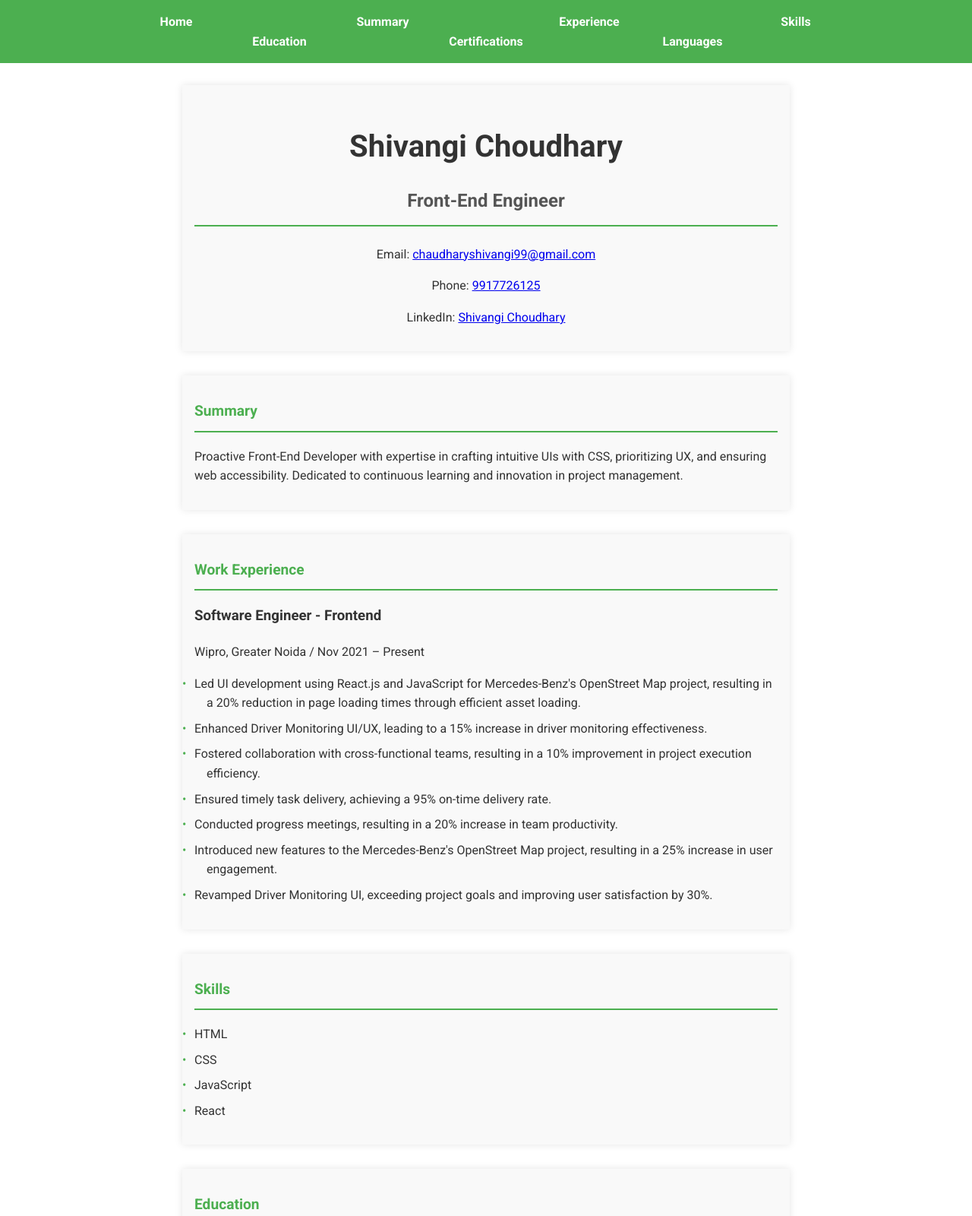
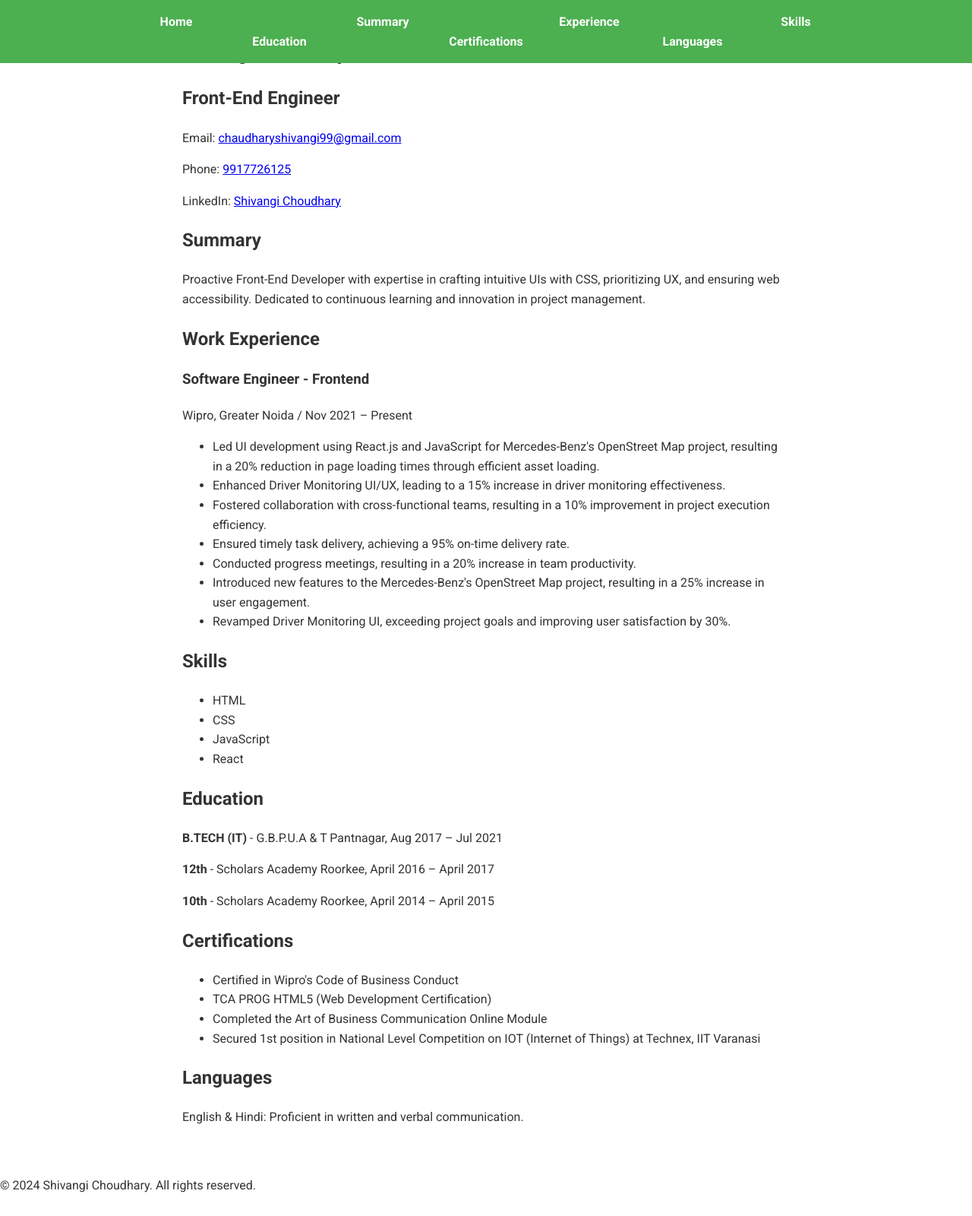
Before and after one commit to Choudharyshivangi99/resume-website, a plain HTML site: page index.html in a window 1280 px wide. Shown: the top 1600 px of the page at 76% size. Drawn offline with Linux system fonts and the light colour scheme.

Commit message:
Update styles.css

```diff
--- a/styles.css
+++ b/styles.css
@@ -50,73 +50,15 @@ main {
     padding: 2em; /* updated */
 }
 
-section {
-    margin: 2em 0;
-    padding: 1em;
-    background-color: #f9f9f9;
-    box-shadow: 0 0 10px rgba(0, 0, 0, 0.1); /* added */
-}
-
-section#home {
-    text-align: center;
-}
-
-section#home h1 {
-    font-size: 2.5em;
-    margin-bottom: 0.5em;
-}
-
-section#home h2 {
-    font-size: 1.5em;
-    margin-bottom: 1em;
-    color: #555;
-}
-
-section h2 {
-    color: #4CAF50;
-    border-bottom: 2px solid #4CAF50;
-    padding-bottom: 0.5em;
-    margin-bottom: 1em;
-    font-size: 1.2em; /* updated */
-}
-
-section ul {
-    list-style: none;
-    padding: 0;
-}
-
-section ul li {
-    margin-bottom: 0.5em;
-    padding-left: 1em;
-    text-indent: -1em;
-    position: relative;
-}
-
-section ul li::before {
-    content: "•";
-    color: #4CAF50;
-    position: absolute;
-    left: 0;
-}
-
-footer {
-    background-color: #333;
-    color: white;
-    text-align: center;
-    padding: 1em 0;
-    position: relative; /* updated */
-    bottom: 0;
-    width: 100%;
-    font-size: 0.9em;
-}
+/* Other styles omitted for brevity */
 
 /* Media Queries for Responsive Design */
 
 /* Mobile */
 @media only screen and (max-width: 767px) {
     main {
-        padding: 3em 1em 1em;
-        margin-bottom: 2em; /* added */
+        padding: 3em 1em 4em; /* Adjusted padding to accommodate footer */
+        margin-bottom: 2em;
     }
     section#home h1 {
         font-size: 1.8em;
@@ -134,32 +76,11 @@ footer {
     }
     nav ul li {
         margin: 0.5em 0;
-        flex-basis: 100%; /* updated */
+        flex-basis: 100%;
     }
     footer {
-        position: fixed; /* updated */
-        bottom: 0;
+        position: static; /* Changed from fixed to static */
         width: 100%;
         font-size: 0.9em;
     }
 }
-
-/* Tablet */
-@media only screen and (min-width: 768px) and (max-width: 1024px) {
-    main {
-        padding: 4em 1em 1em;
-    }
-    nav ul {
-        flex-direction: row;
-        justify-content: space-between;
-    }
-    nav ul li {
-        margin: 0 1em;
-    }
-}
-
-/* Laptop */
-@media only screen and (min-width: 1025px) and (max-width: 1280px) {
-    main {
-        padding: 5em 2em 1em;
-    }}
```
